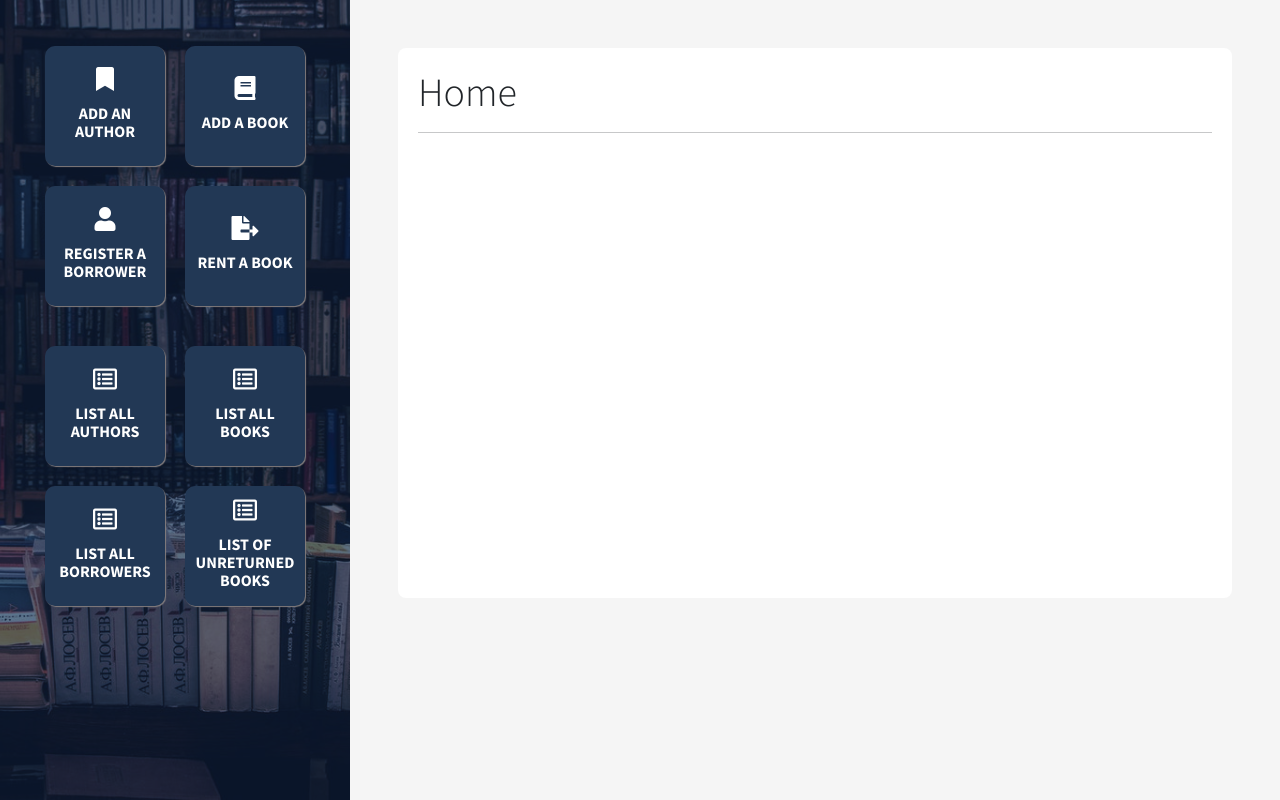
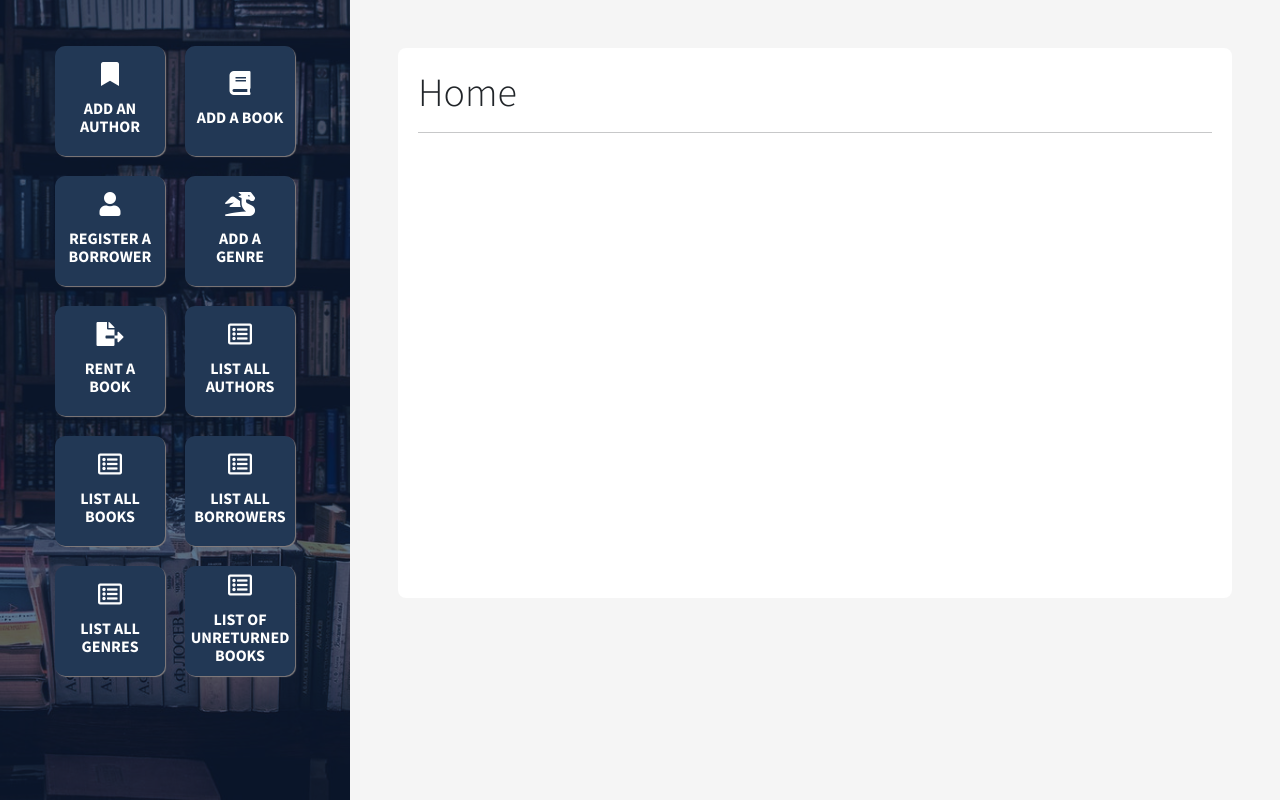
Before and after one commit to DonCastillo/library-management-db-application, a PHP site: page /index.php in a window 1280 px wide. Run offline with PHP 8.4, Linux system fonts and the light colour scheme.

Commit message:
added genre button to the menu

```diff
--- a/css/styles.css
+++ b/css/styles.css
@@ -43,6 +43,7 @@ select.col-8 {
     background-blend-mode: soft-light;
     position: fixed;
     height: 100%;
+    overflow-y: auto;
 }
 .right {
     width:100%;
@@ -65,8 +66,8 @@ select.col-8 {
     display: flex;
     text-align: center;
     margin: 10px;
-    width: 120px;
-    height: 120px;
+    width: 110px;
+    height: 110px;
     justify-content: center;
     flex-direction: column;
     align-items: center;
--- a/head.php
+++ b/head.php
@@ -64,13 +64,16 @@
                                     </li>
                                     <li>
                                         <a href="">
+                                            <i class="fas fa-dragon"></i>
+                                            <div>Add a Genre</div>
+                                        </a>
+                                    </li>
+                                    <li>
+                                        <a href="">
                                             <i class="fas fa-file-export"></i>
                                             <div>Rent a book</div>
                                         </a>
                                     </li>
-                                </ul>
-
-                                <ul>
                                     <li>
                                         <a href="../list/authors.php">
                                             <i class="far fa-list-alt"></i>
@@ -90,6 +93,12 @@
                                         </a>
                                     </li>
                                     <li>
+                                        <a href="../list/genres.php">
+                                            <i class="far fa-list-alt"></i>
+                                            <div>List all genres</div>
+                                        </a>
+                                    </li>
+                                    <li>
                                         <a href="../list/unreturnedbooks.php">
                                             <i class="far fa-list-alt"></i>
                                             <div>List of unreturned books</div>
```
